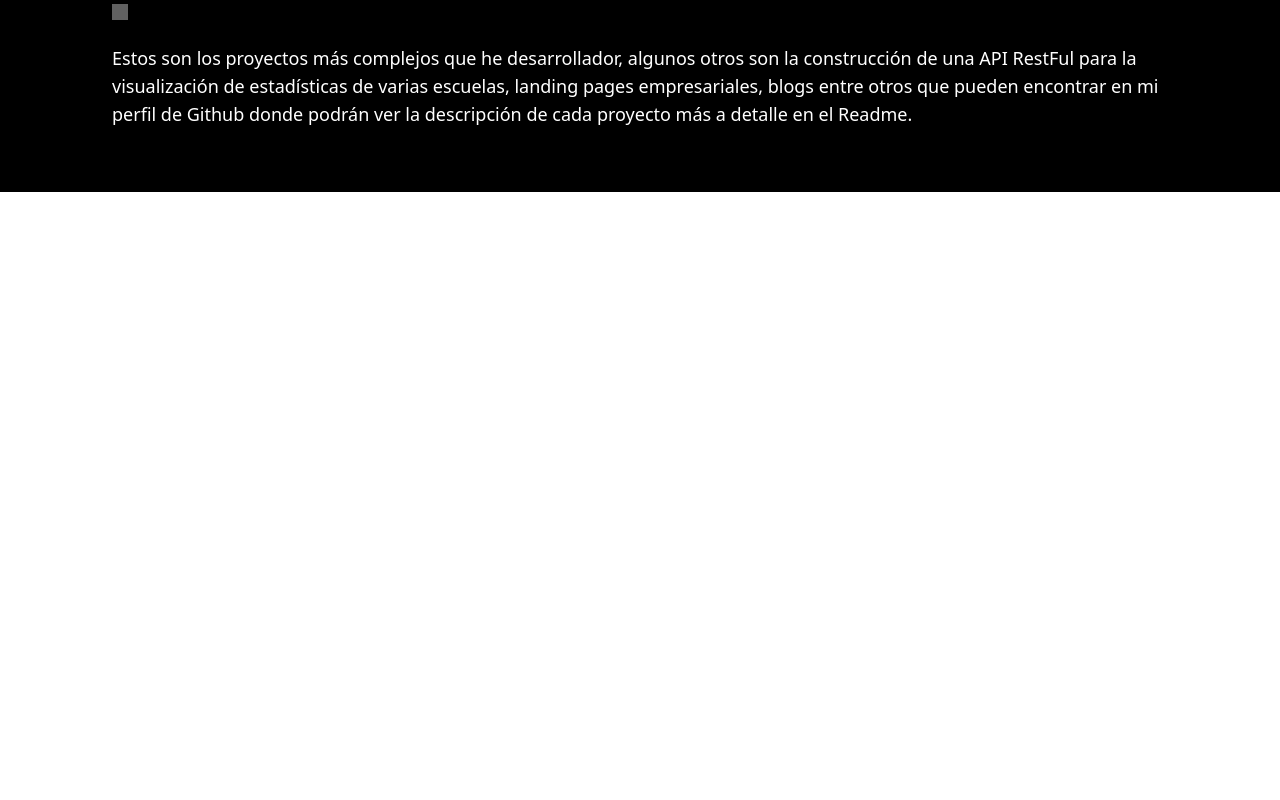
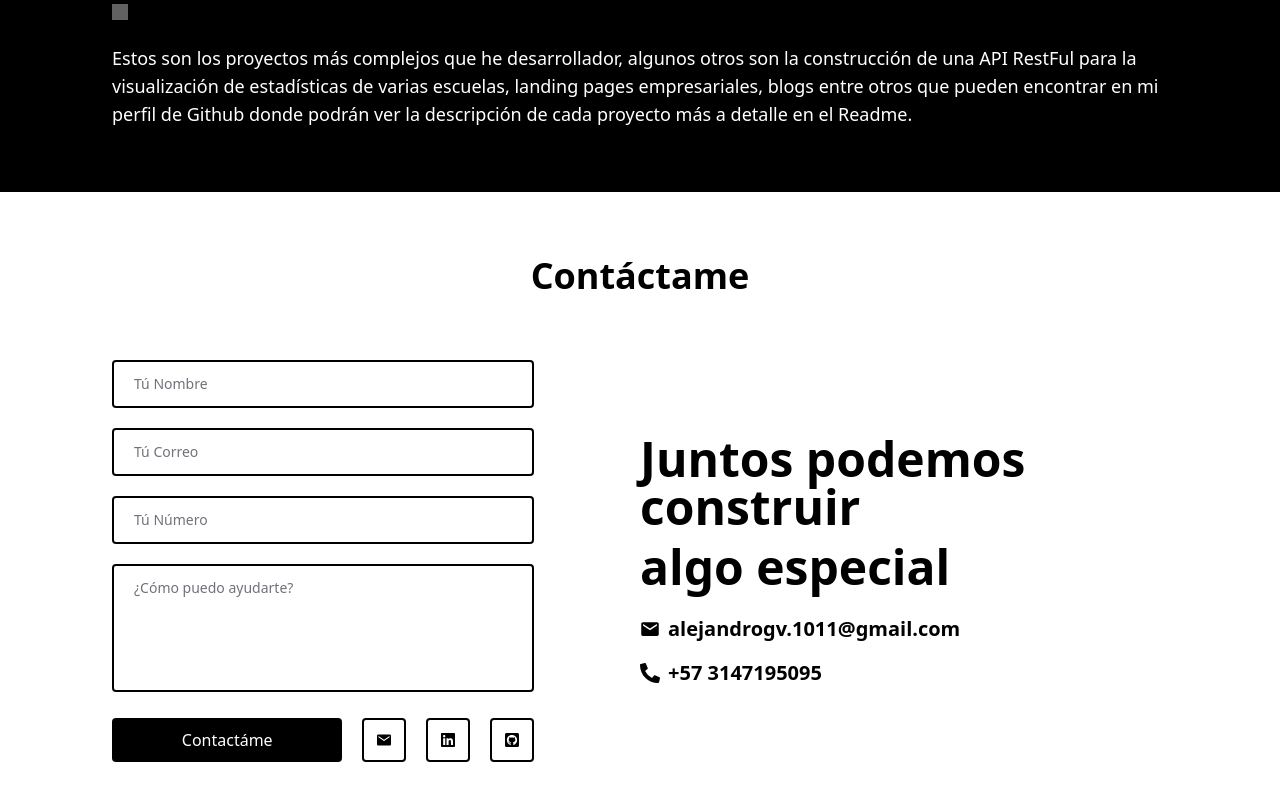
Before and after one commit to Alejandrogv2304/Portafolio_Alejandro, a React (Vite) app: page / in a window 1280 px wide. Shown: the part 3146-3946 px from the top of the page. Before the commit the page ends 3402 px from the top, so only its background shows below. Built offline with nearby package versions, Linux system fonts and the light colour scheme; grey boxes are pictures that could not be loaded.

Commit message:
Trabjando en sección de contacto

```diff
--- a/index.html
+++ b/index.html
@@ -2,7 +2,7 @@
 <html lang="en">
   <head>
     <meta charset="UTF-8" />
-    <link rel="icon" type="image/svg+xml" href="/vite.svg" />
+    <link rel="icon" type="image/svg+xml" href="/favicon_dev.png" />
     <meta name="viewport" content="width=device-width, initial-scale=1.0" />
     <title>Portafolio Alejandro</title>
   </head>
--- a/src/App.jsx
+++ b/src/App.jsx
@@ -5,6 +5,7 @@ import Skills from './components/Skills'
 import Experiencia from './components/Experiencia'
 import SobreMi from './components/SobreMi'
 import Proyectos from './components/Proyectos'
+import Contacto from './components/Contacto'
 
 
 
@@ -19,6 +20,7 @@ function App() {
      <Experiencia/>
      <SobreMi/>
      <Proyectos/>
+     <Contacto/>
     </>
   )
 }
--- /dev/null
+++ b/src/components/Contacto.jsx
@@ -0,0 +1,74 @@
+import React from 'react'
+import { IoMdMail } from "react-icons/io";
+import { FaPhoneAlt,FaGithubSquare,FaLinkedin  } from "react-icons/fa";
+import { motion } from "framer-motion";
+
+
+export default function Contacto() {
+  return (
+    <div className='lg:my-16 lg:px-28 my-8 px-5'>
+      <h2 className='text-2xl lg:text-4xl text-center font-extrabold'>Contáctame</h2>
+      <div className='flex justify-between items-center mt-8 lg:mt-16 flex-col lg:flex-row'>
+        <div className='lg:w-[40%]'>
+            <form className='w-full space-y-3 lg:space-y-5'>
+                <input type="text"
+                className='border-2 px-5 py-3 border-black rounded placeholder:text-[#71717A] text-sm w-full'
+                placeholder='Tú Nombre' required/>
+                <input type="text"
+                className='border-2 px-5 py-3 border-black rounded placeholder:text-[#71717A] text-sm w-full'
+                placeholder='Tú Correo' required/>
+                <input type="text"
+                className='border-2 px-5 py-3 border-black rounded placeholder:text-[#71717A] text-sm w-full'
+                placeholder='Tú Número'
+                required/>
+                <textarea className='resize-none border-2 px-5 py-3 h-32 border-black placeholder:text-[#71717A]  rounded text-sm w-full'
+                 placeholder='¿Cómo puedo ayudarte?'></textarea>
+
+              <div className='flex justify-between gap-3 lg:gap-5 flex-col lg:flex-row'>
+                <button className='bg-black justify-center w-fit lg:w-auto lg:flex-1 hover:shadow-lg text-white px-3 py-2 rounded flex items-center gap-x-3 font-medium hover:text-green-400'
+                type='submit'
+                >Contactáme</button>
+                <div className='flex items-center gap-x-2 lg:gap-x-5'>
+                    <a href="mailto:alejandrogv1011@example.com" target="_blank" rel="noopener noreferrer" className='bg-white p-2 lg:p-3 rounded border-2 border-black hover:bg-black hover:text-white'>
+                        <IoMdMail />
+                    </a>
+                    <a href="https://linkedin.com/in/alejandro" target="_blank" rel="noopener noreferrer" className='bg-white p-2 lg:p-3 rounded border-2 border-black hover:bg-black hover:text-white'>
+                    <FaLinkedin /></a>
+                    <a href="https://github.com/AlejandroGv2304" target="_blank" rel="noopener noreferrer" className='bg-white p-2 lg:p-3 rounded border-2 border-black hover:bg-black hover:text-white'>
+                    <FaGithubSquare />
+                    </a>
+                </div>
+              </div>
+            </form>
+        </div>
+        <div className='lg:w-1/2'>
+        <div className='font-extrabold text-2xl lg:text-5xl mt-5 lg:mt-0 space-y-1 lg:space-y-3'>
+            <motion.h2
+            initial={{ opacity: 0, y: 50 }}
+            whileInView={{ opacity: 1, y: 0 }}
+            viewport={{ once: false, amount: 0.3 }}
+            transition={{ duration: 1, delay: 0.4 }}
+            >Juntos podemos <span className='text-5xl'>construir</span></motion.h2>
+            <motion.h2
+            initial={{ opacity: 0, y: 120 }}
+            whileInView={{ opacity: 1, y: 0 }}
+            viewport={{ once: false, amount: 0.3 }}
+            transition={{ duration: 1, delay: 0.5 }}
+            >algo especial</motion.h2>
+        </div>
+        <p className='text-[#71717A] text-sm/6 lg:text-base mt-3 lg:mt-6'></p>
+        <div className='font-semibold text-sm lg:text-xl flex flex-col mt-6 gap-2 lg:gap-4'>
+            <a href="mailto:alejandrogv.1011@gmail.com" className='flex items-center gap-2 group transition-all hover:ml-1'>
+                <IoMdMail />
+                alejandrogv.1011@gmail.com
+            </a>
+            <a href="tele:3147195095" className='flex items-center gap-2 group transition-all hover:ml-1'>
+               <FaPhoneAlt />
+               +57 3147195095
+            </a>
+        </div>
+        </div>
+      </div>
+    </div>
+  )
+}
--- a/src/components/Hero.jsx
+++ b/src/components/Hero.jsx
@@ -9,7 +9,7 @@ export default function Hero() {
   return (
     <div className='grid grid-cols-1 lg:grid-cols-2 pt-20 pr-10 pb-0 pl-20 items-center'>
         <div className='grid items-start grid-cols-1 justify-center'>
-        <h1 className='font-semibold text-4xl mb-4'>
+        <h1 className='font-semibold text-4xl mb-4 mt-8 lg:mt-0'>
             Hola, <span className='font-bold'>Soy Alejandro Gómez Desarrollador Full-Stack</span>
         </h1>
 
@@ -38,7 +38,7 @@ export default function Hero() {
         </div>
 
         </div>
-        <div className='flex justify-center gap-4'>
+        <div className='flex justify-center gap-4 mb-8 md:mb-0'>
         <motion.img
   src="Foto_Alejandro.jpeg"
   alt="Alejandro"
--- a/src/components/SobreMi.jsx
+++ b/src/components/SobreMi.jsx
@@ -20,7 +20,7 @@ export default function SobreMi() {
        {/* Texto con animación */}
       <div className='lg:w-1/2'>
   <motion.h2
-    className='lg:text-4xl text-2xl mt-4 lg:mt-0'
+    className='lg:text-4xl text-2xl mt-4 lg:mt-0 text-center md:text-left'
     initial={{ opacity: 0, x: 50 }}
     whileInView={{ opacity: 1, x: 0 }}
     viewport={{ once: false, amount: 0.3 }}
```
Also changed, not shown: public/favicon_dev.png (added).
